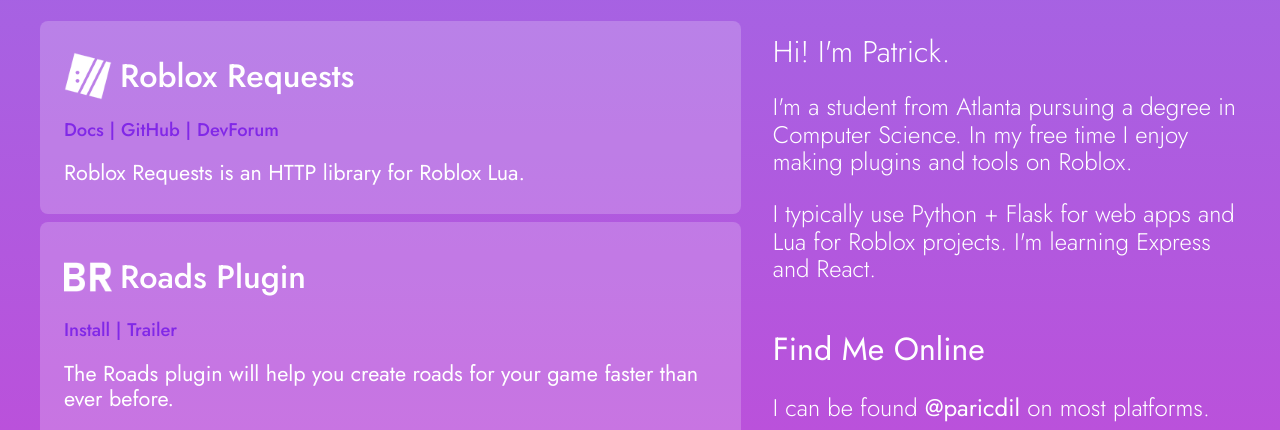
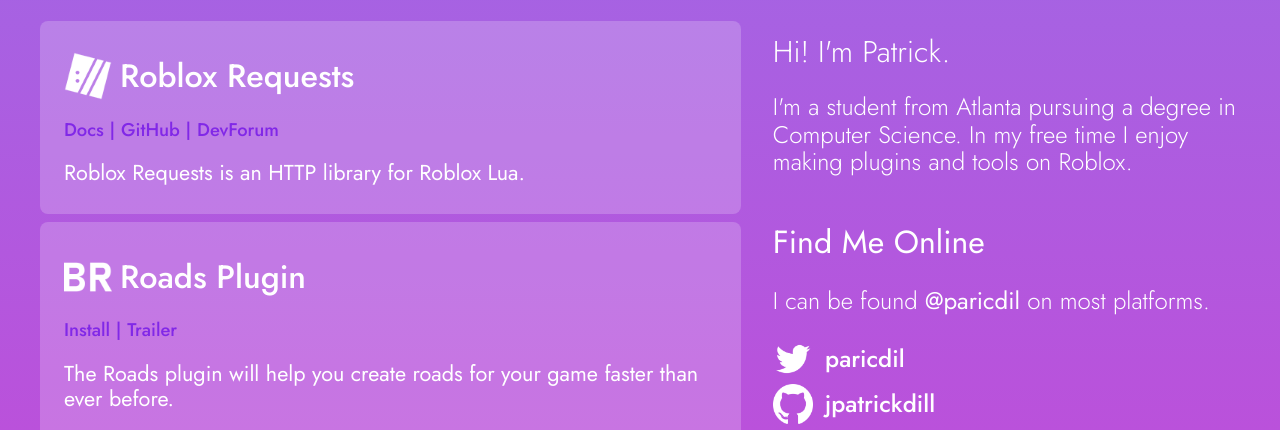
Before and after one commit to jpatrickdill/paricxyz, a Flask app: page / in a window 1280 px wide. Shown: the part 262-692 px from the top of the page. Run offline with Flask 2, Linux system fonts and the light colour scheme.

Commit message:
remove python/flask from about me

```diff
--- a/templates/index.html
+++ b/templates/index.html
@@ -86,10 +86,6 @@
                 I'm a student from Atlanta pursuing a degree in Computer Science. In my free time I enjoy
                 making plugins and tools on Roblox.
             </p>
-            <p>
-                I typically use Python + Flask for web apps and Lua for Roblox projects. I'm learning Express
-                and React.
-            </p>
         </div>
         <div id="socials" class="socials">
             <h2>Find Me Online</h2>
```
